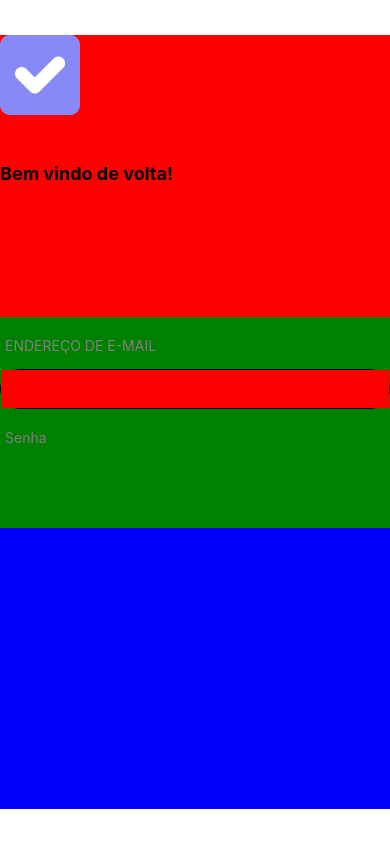
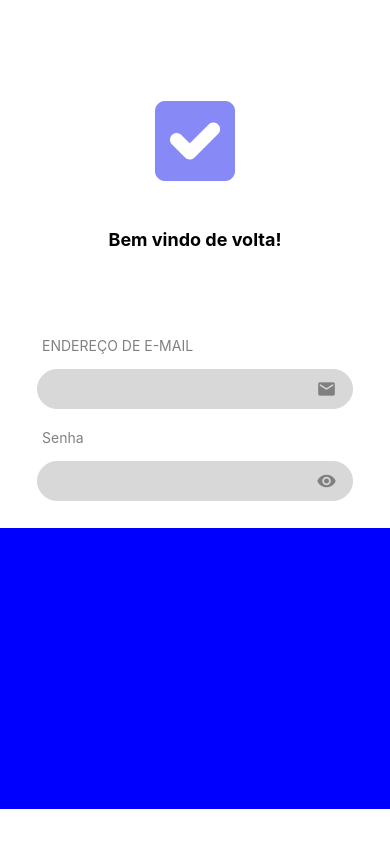
Before and after one commit to YujiYugus/ReactNative-App, a React Native app: screen / in a window 390 px wide. Built offline with nearby package versions, Linux system fonts and the light colour scheme.

Commit message:
Colocando icones, baixandobiblioteca dos icones e arrumando o input e estilizacao

```diff
--- a/package.json
+++ b/package.json
@@ -9,10 +9,12 @@
     "web": "expo start --web"
   },
   "dependencies": {
+    "@react-native-vector-icons/ionicons": "12.3.0",
     "expo": "~53.0.20",
     "expo-status-bar": "~2.2.3",
     "react": "19.0.0",
-    "react-native": "0.79.5"
+    "react-native": "0.79.5",
+    "@react-native-vector-icons": "12.3.0"
   },
   "devDependencies": {
     "@babel/core": "^7.25.2",
--- a/src/pages/login/index.tsx
+++ b/src/pages/login/index.tsx
@@ -2,6 +2,8 @@
 import { Text, View, Image, TextInput } from "react-native";
 import { style } from "./styles"
 import Logo from "../../assets/logo (1).png"
+import { MaterialIcons } from "@expo/vector-icons"
+import { themas } from "../../global/themes";
 
 export default function Login () {
     return (
@@ -20,9 +22,23 @@
                     <TextInput
                         style={style.input}
                     />
+                    <MaterialIcons
+                    name="email"
+                    size={20}
+                    color={themas.colors.gray}
+                    />
                 </View>
                 <Text style={style.titleInput} >Senha</Text>
-                <TextInput />
+                <View style={style.boxInput}>
+                    <TextInput
+                        style={style.input}
+                    />
+                    <MaterialIcons
+                    name="remove-red-eye"
+                    size={20}
+                    color={themas.colors.gray}
+                    />
+                </View>
             </View>
             <View style={style.boxBotton}>
             </View>
--- a/src/pages/login/styles.ts
+++ b/src/pages/login/styles.ts
@@ -12,12 +12,15 @@
     boxTop: {
         height:Dimensions.get('window').height / 3,
         width: '100%',
-        backgroundColor: 'red'
+        // backgroundColor: 'red'
+        alignItems: 'center',
+        justifyContent: 'center',
     },
         boxMid: {
         height:Dimensions.get('window').height / 4,
         width: '100%',
-        backgroundColor: 'green'
+        // backgroundColor: 'green'
+        paddingHorizontal: 37,
     },
         boxBotton: {
         height:Dimensions.get('window').height / 3,
@@ -45,10 +48,15 @@
         borderRadius: 40,
         marginTop: 10,
         flexDirection: 'row',
+        alignItems:"center",
+        paddingHorizontal:5,
+        backgroundColor: themas.colors.lightGray,
+        borderColor: themas.colors.lightGray,
     },
     input: {
         height: '100%',
-        width: '100%',
-        backgroundColor: 'red',
+        width: '90%',
+        // backgroundColor: 'red',
+        borderRadius:40,
     },
 })
```
